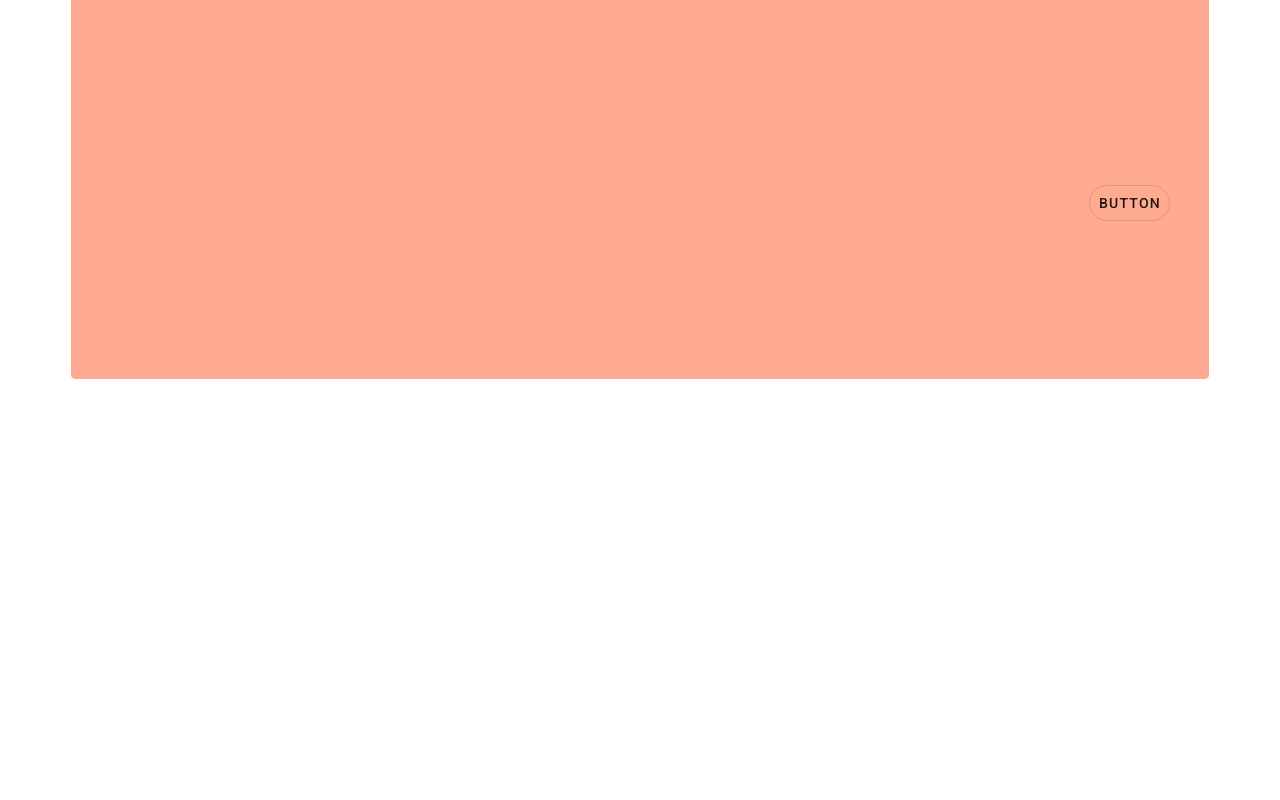
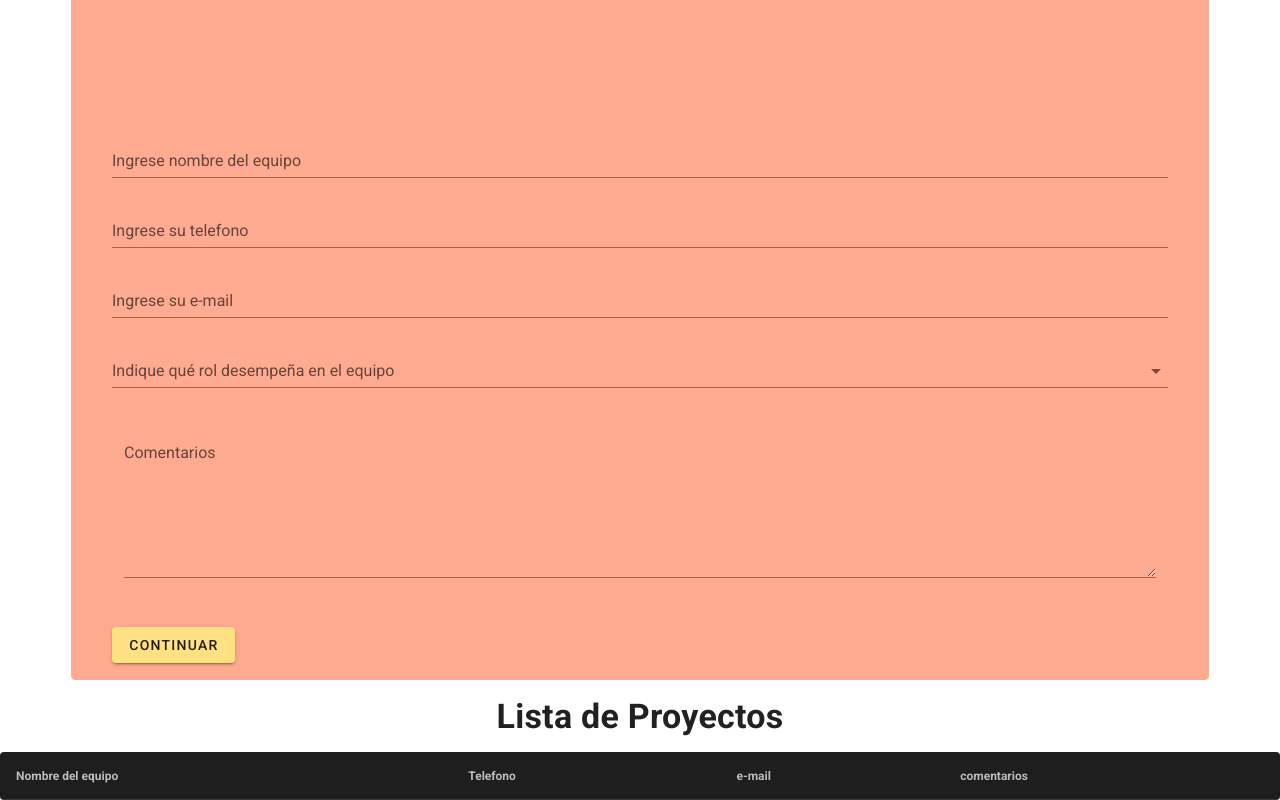
Before and after one commit to tatilai/parcial-2-admn3c-ramirez_tatiana, a Vue app: page /#/about in a window 1280 px wide. Shown: the part 329-1129 px from the top of the page. Before the commit the page ends 800 px from the top, so only its background shows below. Built offline with nearby package versions, Linux system fonts and the light colour scheme.

Commit message:
componete formulario

```diff
--- a/src/components/HelloWorld.vue
+++ b/src/components/HelloWorld.vue
@@ -88,7 +88,7 @@
 
 
 
-<!-- <v-dialog v-model="dialog" max-width="500px">
+     <!-- <v-dialog v-model="dialog" max-width="500px">
       <v-card>
         <v-card-title class="text-h5">Editar Proyecto</v-card-title>
         <v-card-text>
--- a/src/views/AboutView.vue
+++ b/src/views/AboutView.vue
@@ -3,18 +3,17 @@
    <p class="font-weight-bold w-400 display-1 text-center my-4">
       Formulario de contacto entre los equipos
     </p>
-      <v-card
-    class="mx-auto"
-    :width="customWidth"
-    :height="customHeight"
-    color="#FFAB91"
-    outlined
-    >
+
+     <v-card class="mx-auto" :width="customWidth" color="#FFAB91" outlined>
+      <v-row>
+      <v-col cols="6">
+          <v-card-text>
             <p class="font-weight-medium my-5 mx-4">
-      Aqui tienes el espacio para dejar un mensaje a los miembros de tu equipo sobre lo que te parecio el proyecto y si le deseas hacer cambios
+              Aquí tienes el espacio para dejar un mensaje a los miembros de tu equipo sobre lo que te pareció el proyecto y si le deseas hacer cambios
             </p>
-
-
+         </v-card-text>
+         </v-col>
+         <v-col cols="6">
             <v-img
               :src="require('@/assets/trabajo.png')"
               alt="gente sentada"
@@ -22,23 +21,116 @@
               :max-height="289"
               class="my-4 v-image__image--preload"
             ></v-img>
+          </v-col>
+        </v-row>
 
 
 
-    <v-card-actions>
-      <v-spacer></v-spacer>
+
+
+      <v-form
+   ref="form"
+   v-model="valid"
+   lazy-validation
+   class="mx-10">
+     <v-text-field
+      v-model="nombreProyecto"
+      :rules="nameRules"
+      label="Ingrese nombre del equipo"
+      required
+    ></v-text-field>
+    <v-text-field
+      v-model="responsableProyecto"
+      :rules="emailRules"
+      label="Ingrese su telefono"
+      required
+    ></v-text-field>
+
+     <v-text-field
+      v-model="responsableProyecto"
+      :rules="emailRules"
+      label="Ingrese su e-mail"
+      required
+    ></v-text-field>
+
+        <v-select
+      v-model="select"
+      :items="items"
+      :rules="[v => !!v || 'Item is required']"
+      label="Indique qué rol desempeña en el equipo"
+      required
+    ></v-select>
+
+    <v-container fluid>
+      <v-textarea
+      v-model="descripcionProyecto"
+       :rules="descriptionRules"
+       label="Comentarios"
+      ></v-textarea>
+    </v-container>
+
      <v-btn
-        outlined
-        rounded
-        text
-        style="margin-right:30px"
-      >
-        Button
+      class="mr-4 my-4"
+      @click="continuarProyecto"
+      color="#FFE082">
+      Continuar
     </v-btn>
-    </v-card-actions>
+  </v-form>
   </v-card>
+
+
+
+     <p class="font-weight-bold w-400 display-1 text-center my-4">
+      Lista de Proyectos
+    </p>
+
+    <v-simple-table dark class="my-20">
+    <template v-slot:default>
+      <thead>
+        <tr>
+          <th class="text-left">
+          Nombre del equipo
+          </th>
+          <th class="text-left">
+          Telefono
+          </th>
+          <th class="text-left">
+           e-mail
+          </th>
+          <th class="text-left">
+          comentarios
+          </th>
+         </tr>
+        </thead>
+
+
+
+      <tbody>
+          <tr v-for="proyecto in listaProyectos" :key="proyecto.nombreProyecto">
+            <td>{{ proyecto.nombreProyecto }}</td>
+            <td>{{ proyecto.descripcionProyecto }}</td>
+            <td>{{ proyecto.responsableProyecto }}</td>
+
+          </tr>
+        </tbody>
+     </template>
+       </v-simple-table>
+
+
+
+
+
   </div>
 </template>
+
+
+
+
+
+
+
+
+
 
 
 <script>
```
Lines whose indentation alone changed are shown as unchanged.
